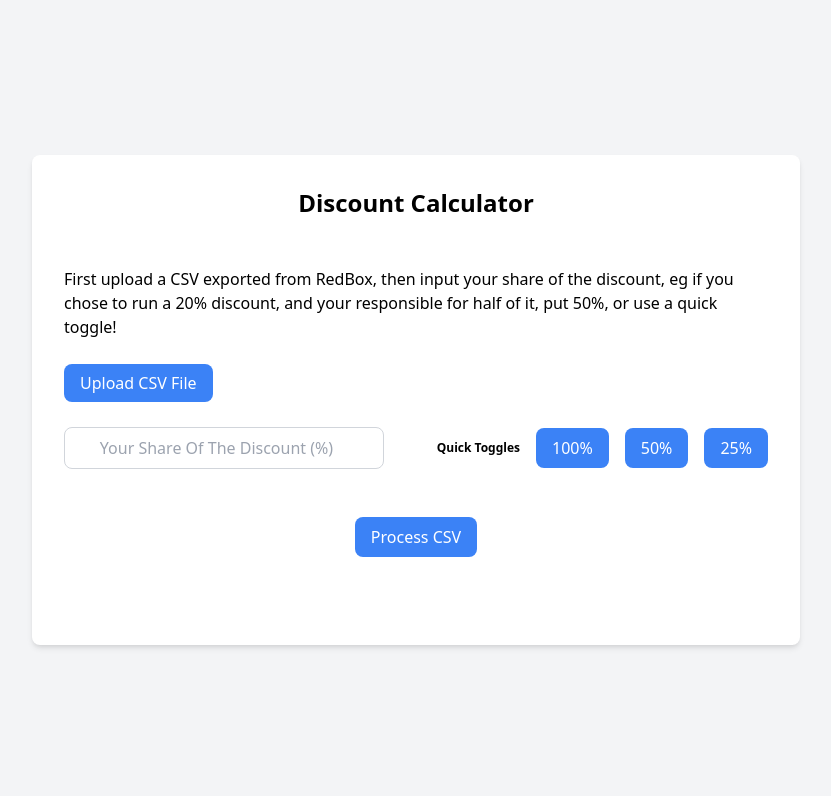
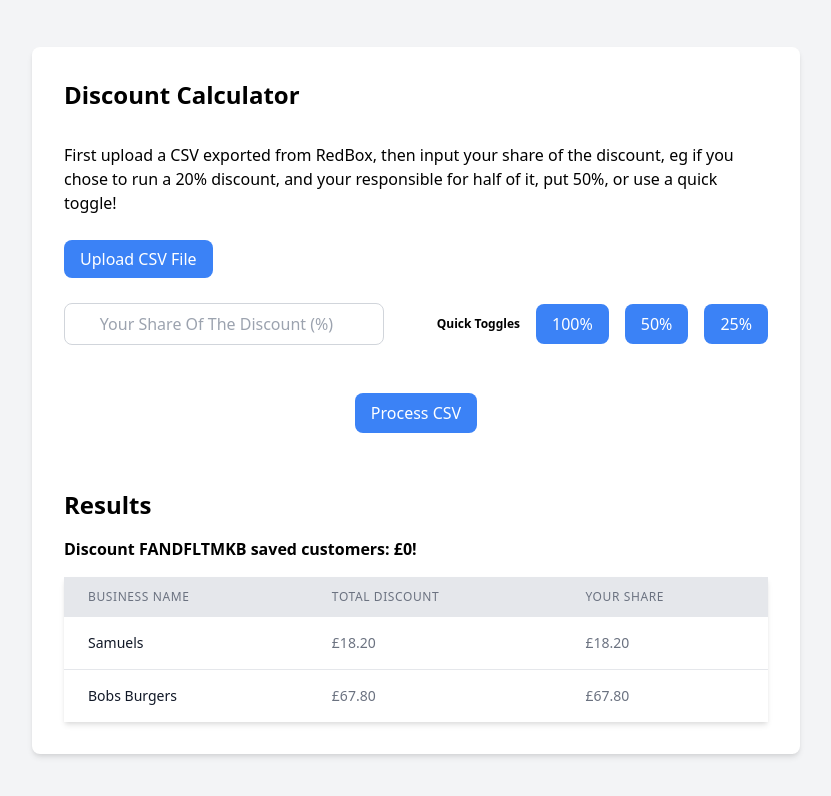
Before and after one commit to kieron/food-discount-calculator, a plain HTML site: page index.html in a window 1280 px wide. Shown: the whole page, without its empty margins (224-1055 px from the left). Drawn offline with nearby package versions, Linux system fonts and the light colour scheme.

Commit message:
Refactor discount calculation and display

```diff
--- a/index.html
+++ b/index.html
@@ -17,9 +17,7 @@
       <div
         class="bg-white p-8 rounded-lg shadow-md max-w-3xl w-full gap-8 flex flex-col"
       >
-        <h1 class="text-2xl font-semibold text-center mb-4">
-          Discount Calculator
-        </h1>
+        <h1 class="text-2xl font-semibold">Discount Calculator</h1>
         <p>
           First upload a CSV exported from RedBox, then input your share of the
           discount, eg if you chose to run a 20% discount, and your responsible
@@ -74,8 +72,51 @@
           </button>
         </div>
 
-        <div id="results" class="mt-6">
-          <!-- Results will be displayed here -->
+        <div id="results" class="mt-6" v-if="resultsData">
+          <h2 class="text-2xl font-semibold mb-4">Results</h2>
+          <h3 class="text-md font-semibold mb-4">
+            Discount {{discountCode}} saved customers: £{{totalDiscount}}!
+          </h3>
+          <table class="min-w-full table-auto shadow-md bg-white">
+            <thead class="bg-gray-200">
+              <tr>
+                <th
+                  class="px-6 py-3 text-left text-xs font-medium text-gray-500 uppercase tracking-wider"
+                >
+                  Business Name
+                </th>
+                <th
+                  class="px-6 py-3 text-left text-xs font-medium text-gray-500 uppercase tracking-wider"
+                >
+                  Total Discount
+                </th>
+                <th
+                  class="px-6 py-3 text-left text-xs font-medium text-gray-500 uppercase tracking-wider"
+                >
+                  Your Share
+                </th>
+              </tr>
+            </thead>
+            <tbody class="bg-white divide-y divide-gray-200">
+              <tr
+                v-for="result in resultsData"
+                :key="result.businessName"
+                class="hover:bg-gray-100"
+              >
+                <td
+                  class="px-6 py-4 whitespace-nowrap text-sm font-medium text-gray-900"
+                >
+                  {{ result.businessName }}
+                </td>
+                <td class="px-6 py-4 whitespace-nowrap text-sm text-gray-500">
+                  {{ result.amountOwed }}
+                </td>
+                <td class="px-6 py-4 whitespace-nowrap text-sm text-gray-500">
+                  {{ result.yourShare }}
+                </td>
+              </tr>
+            </tbody>
+          </table>
         </div>
       </div>
     </div>
@@ -90,6 +131,23 @@
           sharePercentage: 100,
           yourShare: "",
           processing: false,
+          resultsData: [
+            // Pre-existing example data
+            {
+              businessName: "Samuels",
+              amountOwed: "£18.20",
+              yourShare: "£18.20",
+              discountCode: "FANDFLTMKB",
+            },
+            {
+              businessName: "Bobs Burgers",
+              amountOwed: "£67.80",
+              yourShare: "£67.80",
+              discountCode: "FANDFLTMKB",
+            },
+          ],
+          discountCode: "FANDFLTMKB", // Single string to hold the discount code
+          totalDiscount: 0, // New variable to hold the total discount amount
         },
         methods: {
           setSharePercentage(percentage) {
@@ -98,7 +156,6 @@
           },
           processCSV() {
             const fileInput = document.getElementById("csvFileInput");
-            const resultsDiv = document.getElementById("results");
 
             const file = fileInput.files[0];
             if (!file) {
@@ -106,62 +163,64 @@
               return;
             }
 
-            // Disable the button during file upload
             this.processing = true;
 
             Papa.parse(file, {
               header: true,
               dynamicTyping: true,
               complete: (results) => {
-                // Use an arrow function to preserve 'this' context
                 const data = results.data;
                 const owedAmounts = {};
 
-                // Process the CSV data and calculate amounts owed
+                // Reset resultsData and totalDiscount before processing new file
+                this.resultsData = [];
+                this.totalDiscount = 0;
+                this.discountCode = "";
+
                 for (const row of data) {
                   const businessName = row["Business"];
                   const discount = parseFloat(
                     row["Discount"] ? row["Discount"].replace("£", "") : 0
-                  ); // Check if Discount exists
+                  );
+
+                  if (!this.discountCode && row["Discount Code"]) {
+                    this.discountCode = row["Discount Code"];
+                  }
 
                   if (businessName && !isNaN(discount)) {
-                    // Check if Business is defined and not empty
                     if (owedAmounts[businessName]) {
                       owedAmounts[businessName] += discount;
                     } else {
                       owedAmounts[businessName] = discount;
                     }
+
+                    // Update the total discount amount
+                    this.totalDiscount += discount;
                   }
                 }
 
-                // Calculate your share
                 const yourShareFactor = parseFloat(this.yourShare) / 100;
-                const yourShareLabel = `Your Share: ${this.yourShare}%`;
-
-                // Display the results
-                resultsDiv.innerHTML = "<h2>Amounts Owed to Restaurants:</h2>";
-                const resultList = document.createElement("ul");
 
                 for (const businessName in owedAmounts) {
                   const amountOwed = owedAmounts[businessName].toFixed(2);
                   const yourShare = (
                     owedAmounts[businessName] * yourShareFactor
                   ).toFixed(2);
-                  const listItem = document.createElement("li");
-                  listItem.innerHTML = `${businessName}: £${amountOwed} <br> ${yourShareLabel}: £${yourShare}`;
-                  resultList.appendChild(listItem);
+
+                  // Push each result into the resultsData array for rendering in the template
+                  this.resultsData.push({
+                    businessName: businessName,
+                    amountOwed: `£${amountOwed}`,
+                    yourShare: `£${yourShare}`,
+                    discountCode: this.discountCode, // Use the single discount code for all
+                  });
                 }
-
-                resultsDiv.appendChild(resultList);
 
                 // Re-enable the button after processing
                 this.processing = false;
               },
               error: (error) => {
-                // Use an arrow function to preserve 'this' context
                 alert("Error parsing CSV: " + error.message);
-
-                // Re-enable the button after an error
                 this.processing = false;
               },
             });
```
